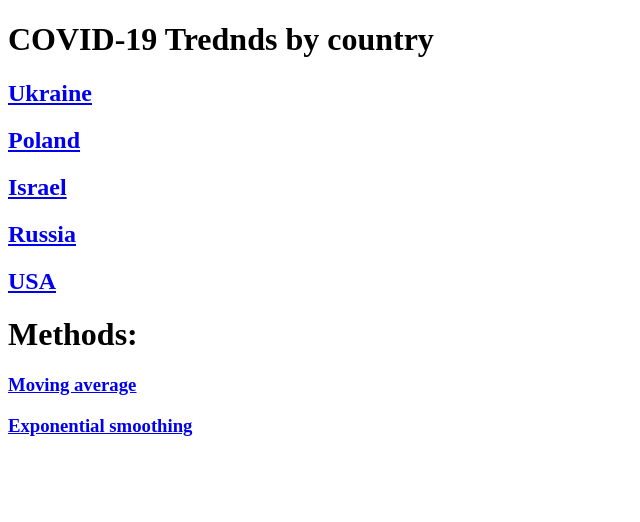
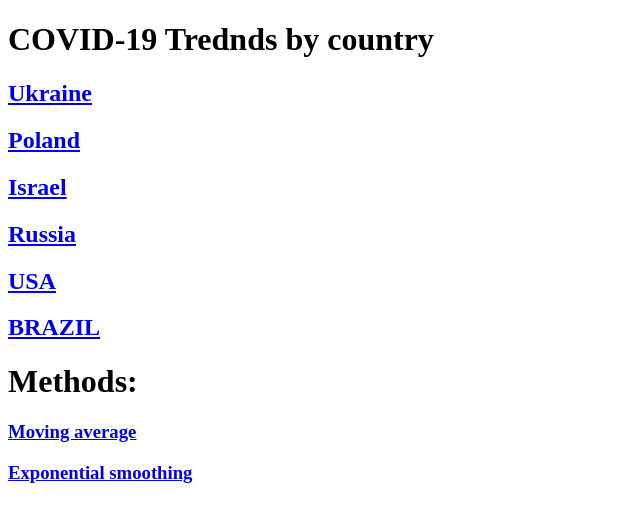
Before and after one commit to papuasiko/covid, a plain HTML site: page index.html in a window 1280 px wide. Shown: the whole page, without its empty margins (0-640 px from the left). Drawn offline with Linux system fonts and the light colour scheme.

Commit message:
Update index.html

```diff
--- a/index.html
+++ b/index.html
@@ -26,6 +26,9 @@
 
     <h2>
         <A HREF="usa.html">USA</A>
+
+    <h2>
+        <A HREF="br.html">BRAZIL</A>
     </h2>
 
     <h1>Methods:</h1>
```
